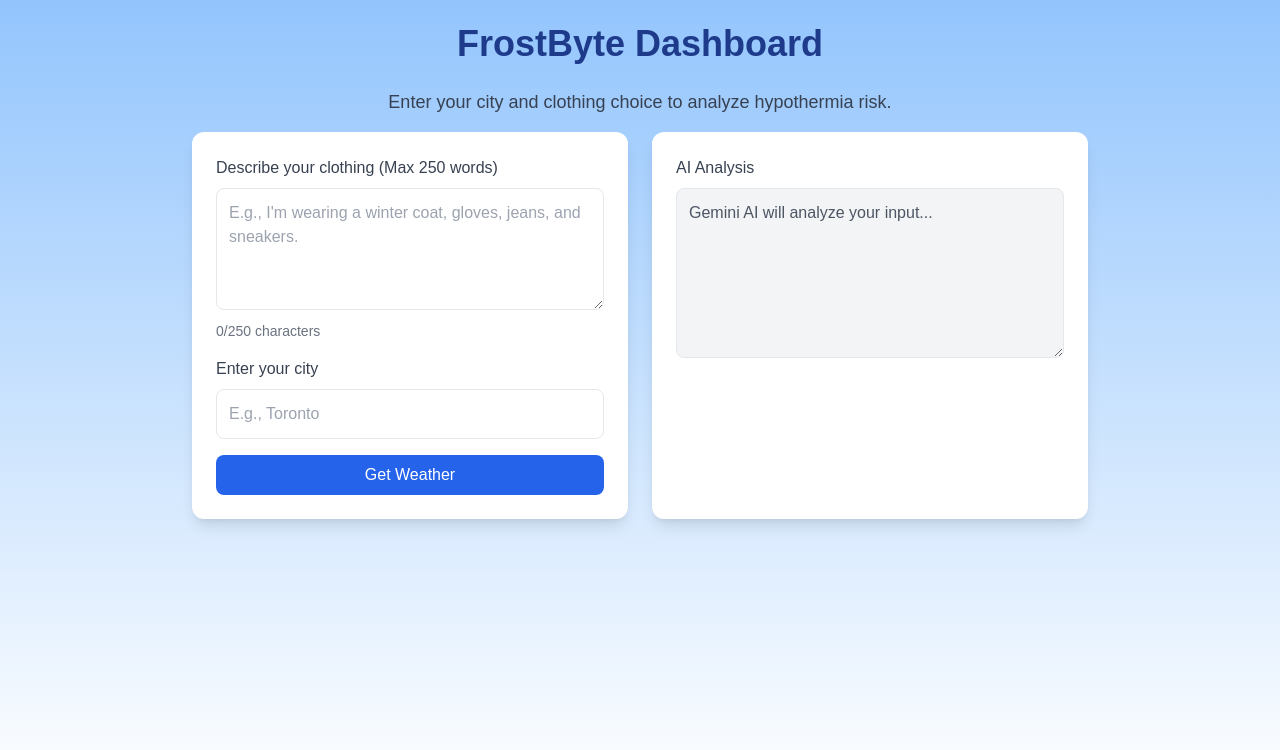
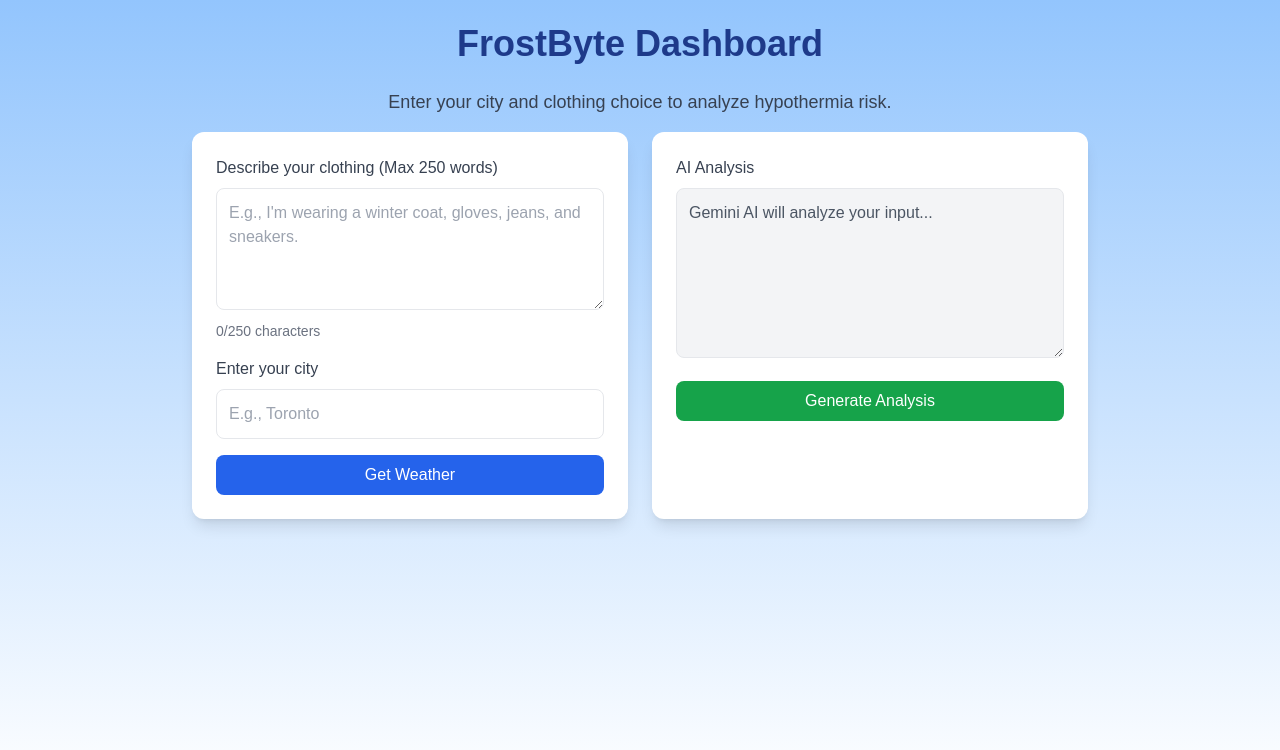
Before and after one commit to ShaoBowen9/FROSTBYTE, a Next.js app in the folder frostbyte/: page /src/components/Dashboard in a window 1280 px wide. Shown: the top 750 px of the page. Built offline with nearby package versions, Linux system fonts and the light colour scheme.

Commit message:
Added Gemini api

```diff
--- a/frostbyte/app/src/components/Dashboard/page.jsx
+++ b/frostbyte/app/src/components/Dashboard/page.jsx
@@ -1,12 +1,18 @@
-'use client'
+'use client';
+
 import React, { useState } from "react";
 import axios from "axios";
+import { GoogleGenerativeAI } from "@google/generative-ai";
 
 const Dashboard = () => {
   const [clothing, setClothing] = useState("");
   const [city, setCity] = useState("");
   const [weatherData, setWeatherData] = useState(null);
+  const [aiResponse, setAiResponse] = useState("Gemini AI will analyze your input...");
   const [error, setError] = useState(null);
+
+  const GEMINI_API_KEY = "AIzaSyBUp9DfpXww39o7UEofzgLvkknLDCHqUoU";  // Replace with your Gemini API key
+  const WEATHER_API_KEY = "02f4b78c4fe4ef6ae46a41482188ccc5";  // Replace with your OpenWeather API key
 
   const handleClothingChange = (e) => {
     if (e.target.value.length <= 250) {
@@ -19,8 +25,7 @@
   };
 
   const fetchWeather = async () => {
-    const API_KEY = "02f4b78c4fe4ef6ae46a41482188ccc5"; // Replace with your actual API key
-    const url = `https://api.openweathermap.org/data/2.5/weather?q=${city}&units=metric&appid=${API_KEY}`;
+    const url = `https://api.openweathermap.org/data/2.5/weather?q=${city}&units=metric&appid=${WEATHER_API_KEY}`;
 
     try {
       const response = await axios.get(url);
@@ -32,6 +37,44 @@
     } catch (err) {
       setWeatherData(null);
       setError("City not found. Please enter a valid city.");
+    }
+  };
+
+  const generateAnalysis = async () => {
+    if (!city.trim() || !clothing.trim()) {
+      setAiResponse("Error: Please enter both clothing and city.");
+      return;
+    }
+
+    if (!weatherData) {
+      setAiResponse("Error: Weather data is missing. Please enter a valid city.");
+      return;
+    }
+
+    setAiResponse("Generating AI analysis...");
+
+    try {
+      const genAI = new GoogleGenerativeAI(GEMINI_API_KEY);
+      const model = genAI.getGenerativeModel({ model: "gemini-pro" });
+
+      const prompt = `
+        Analyze the risk of frostbite and hypothermia based on the following conditions:
+        - User's clothing: ${clothing}
+        - Temperature: ${weatherData.temp}°C
+        - Wind speed: ${weatherData.speed} m/s
+        Provide:
+        1. Risk level of frostbite and hypothermia.
+        2. Recommended safe outdoor time.
+        3. Clothing improvements.
+        Format your response concisely.
+      `;
+
+      const result = await model.generateContent(prompt);
+      const responseText = result.response.text();
+
+      setAiResponse(responseText);
+    } catch (error) {
+      setAiResponse("Error: Failed to generate AI analysis. Please try again.");
     }
   };
 
@@ -85,9 +128,15 @@
           <textarea
             className="w-full p-3 border rounded-lg bg-gray-100 text-gray-600"
             rows="6"
-            value="Gemini AI will analyze your input..."
+            value={aiResponse}
             readOnly
           ></textarea>
+          <button
+            onClick={generateAnalysis}
+            className="mt-4 w-full bg-green-600 text-white py-2 rounded-lg hover:bg-green-700 transition"
+          >
+            Generate Analysis
+          </button>
         </div>
       </div>
 
--- a/frostbyte/package.json
+++ b/frostbyte/package.json
@@ -9,6 +9,7 @@
     "lint": "next lint"
   },
   "dependencies": {
+    "@google/generative-ai": "^0.22.0",
     "axios": "^1.7.9",
     "firebase": "^11.3.1",
     "next": "15.1.7",
```
Also changed, not shown: 1 other file (tests, documents, lock files or other folders).
